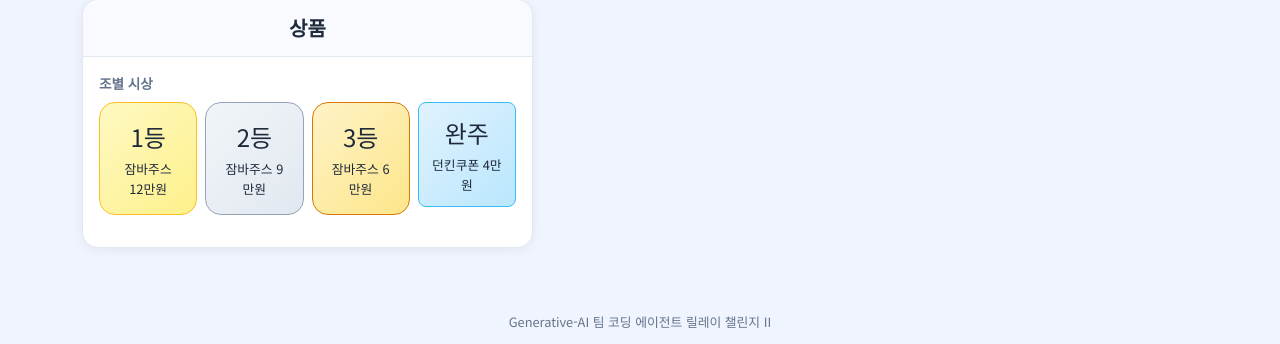
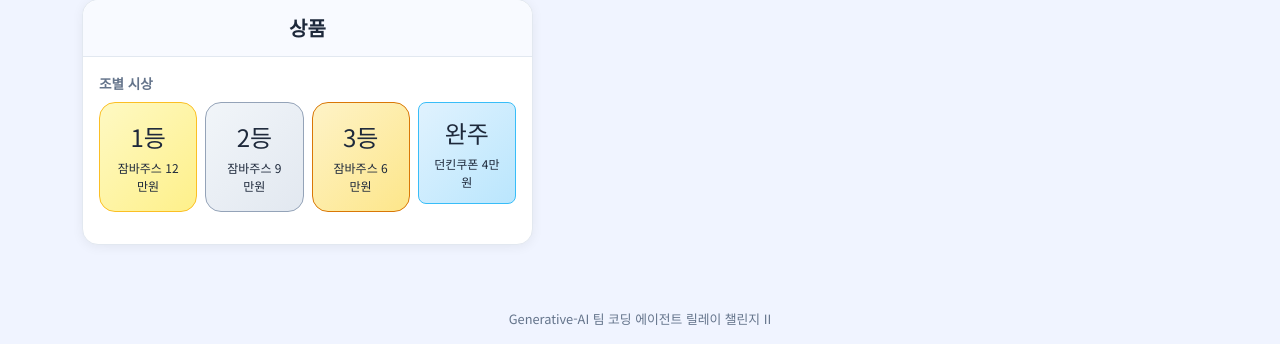
Before and after one commit to DragonBall2/relay-challenge-, a Flask app: template templates/index.html in a window 1280 px wide. Shown: the part 806-1150 px from the top of the page. Run offline with Flask 3, Linux system fonts and the light colour scheme; the template is opened without the code that fills it, so the values that code supplies are empty.

Commit message:
메인 페이지 조별 시상 텍스트 크기 0.8 → 0.75rem (개인 시상과 통일, 줄바꿈 방지)

```diff
--- a/templates/index.html
+++ b/templates/index.html
@@ -71,25 +71,25 @@
                     <div class="col-3">
                         <div class="prize-card prize-gold">
                             <div style="font-size: 1.5rem;">1등</div>
-                            <div style="font-size: 0.8rem; margin-top: 0.3rem;">잠바주스 12만원</div>
+                            <div style="font-size: 0.75rem; margin-top: 0.3rem;">잠바주스 12만원</div>
                         </div>
                     </div>
                     <div class="col-3">
                         <div class="prize-card prize-silver">
                             <div style="font-size: 1.5rem;">2등</div>
-                            <div style="font-size: 0.8rem; margin-top: 0.3rem;">잠바주스 9만원</div>
+                            <div style="font-size: 0.75rem; margin-top: 0.3rem;">잠바주스 9만원</div>
                         </div>
                     </div>
                     <div class="col-3">
                         <div class="prize-card prize-bronze">
                             <div style="font-size: 1.5rem;">3등</div>
-                            <div style="font-size: 0.8rem; margin-top: 0.3rem;">잠바주스 6만원</div>
+                            <div style="font-size: 0.75rem; margin-top: 0.3rem;">잠바주스 6만원</div>
                         </div>
                     </div>
                     <div class="col-3">
                         <div class="prize-card" style="background: linear-gradient(135deg, #e0f2fe, #bae6fd); border: 1px solid #38bdf8; border-radius: 8px; padding: 0.75rem; text-align: center; color: var(--text-primary);">
                             <div style="font-size: 1.5rem;">완주</div>
-                            <div style="font-size: 0.8rem; margin-top: 0.3rem;">던킨쿠폰 4만원</div>
+                            <div style="font-size: 0.75rem; margin-top: 0.3rem;">던킨쿠폰 4만원</div>
                         </div>
                     </div>
                 </div>
```
